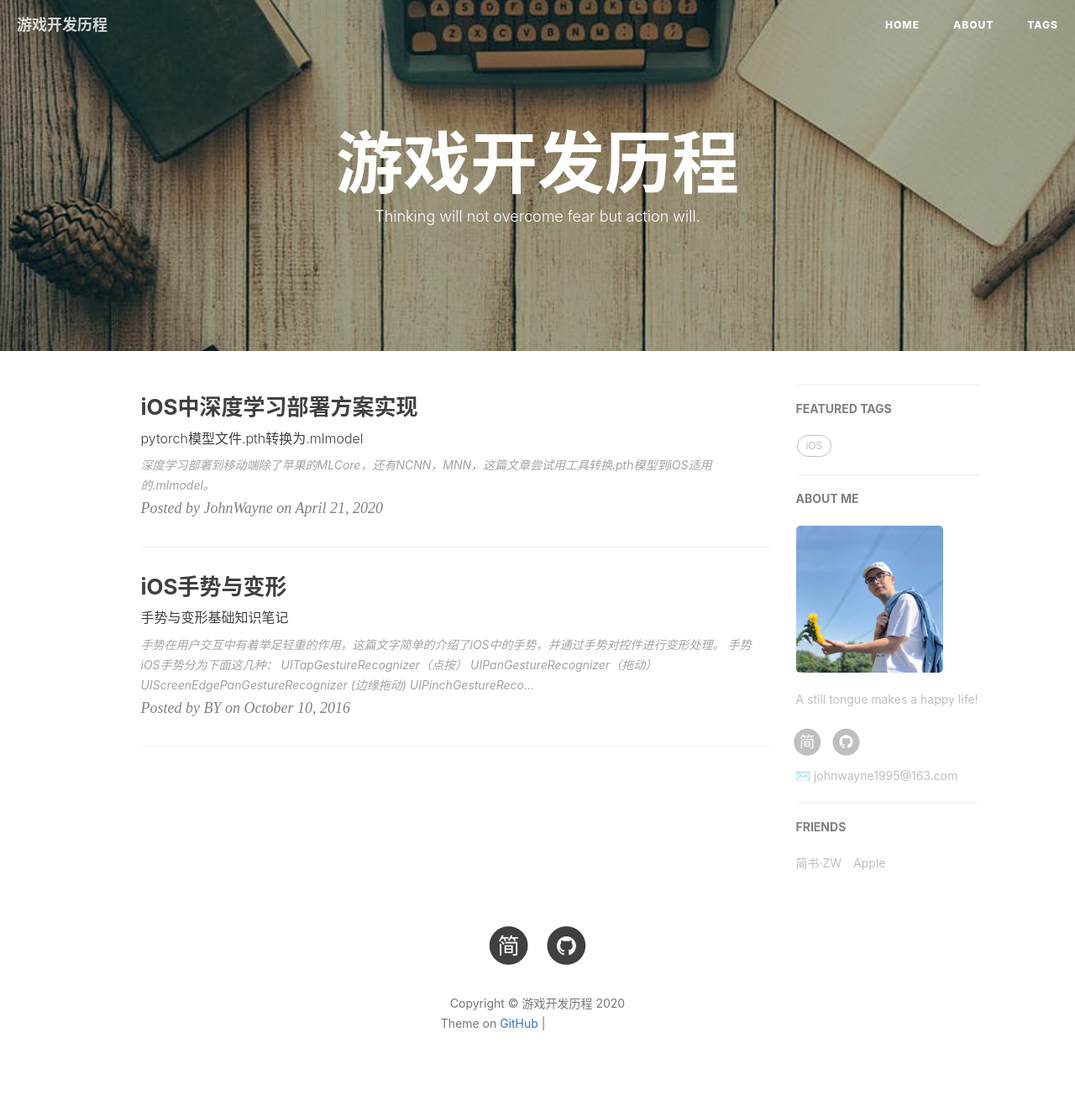
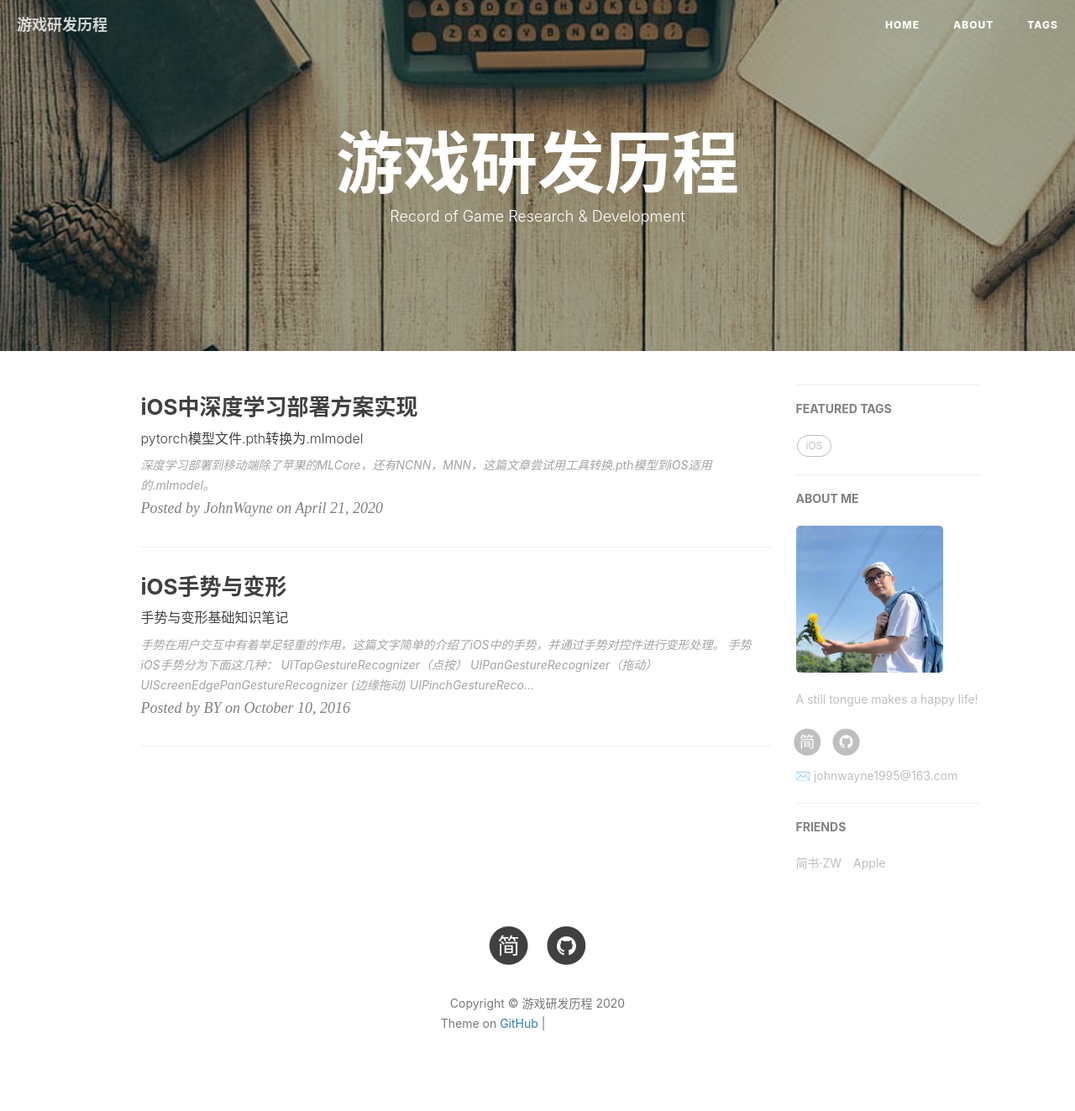
Before and after one commit to johnwayne1995/johnwayne1995.github.io, a Jekyll site: the page built from index.html, in a window 1280 px wide. Shown: the whole page at 84% size. Built offline with Jekyll 4.4.1, drawn with Linux system fonts in a browser that asks for light colours; nearby versions of some CDN libraries; the list of posts is cut into pages by our own code; comment, search, counter and statistics services are not loaded; grey boxes are pictures that could not be loaded.

Commit message:
第一篇1

```diff
--- a/_config.yml
+++ b/_config.yml
@@ -1,10 +1,10 @@
 # Site settings
-title: 游戏开发历程
+title: 游戏研发历程
 #color:black
 SEOTitle: 张巍的博客 | JohnWayne Blog
 header-img: img/post-bg-desk.jpg
 email: johnwayne1995@163.com
-description: "！！！！Every failure is leading towards success."
+description: "Every failure is leading towards success."
 keyword: ""
 url: "http://johnwayne1995.github.io"          # your host, for absolute URL
 baseurl: ""      # for example, '/blog' if your blog hosted on 'host/blog'
--- a/index.html
+++ b/index.html
@@ -1,6 +1,6 @@
 ---
 layout: page
-description: "Thinking will not overcome fear but action will."
+description: "Record of Game Research & Development"
 ---
 
 {% for post in paginator.posts %}
```
